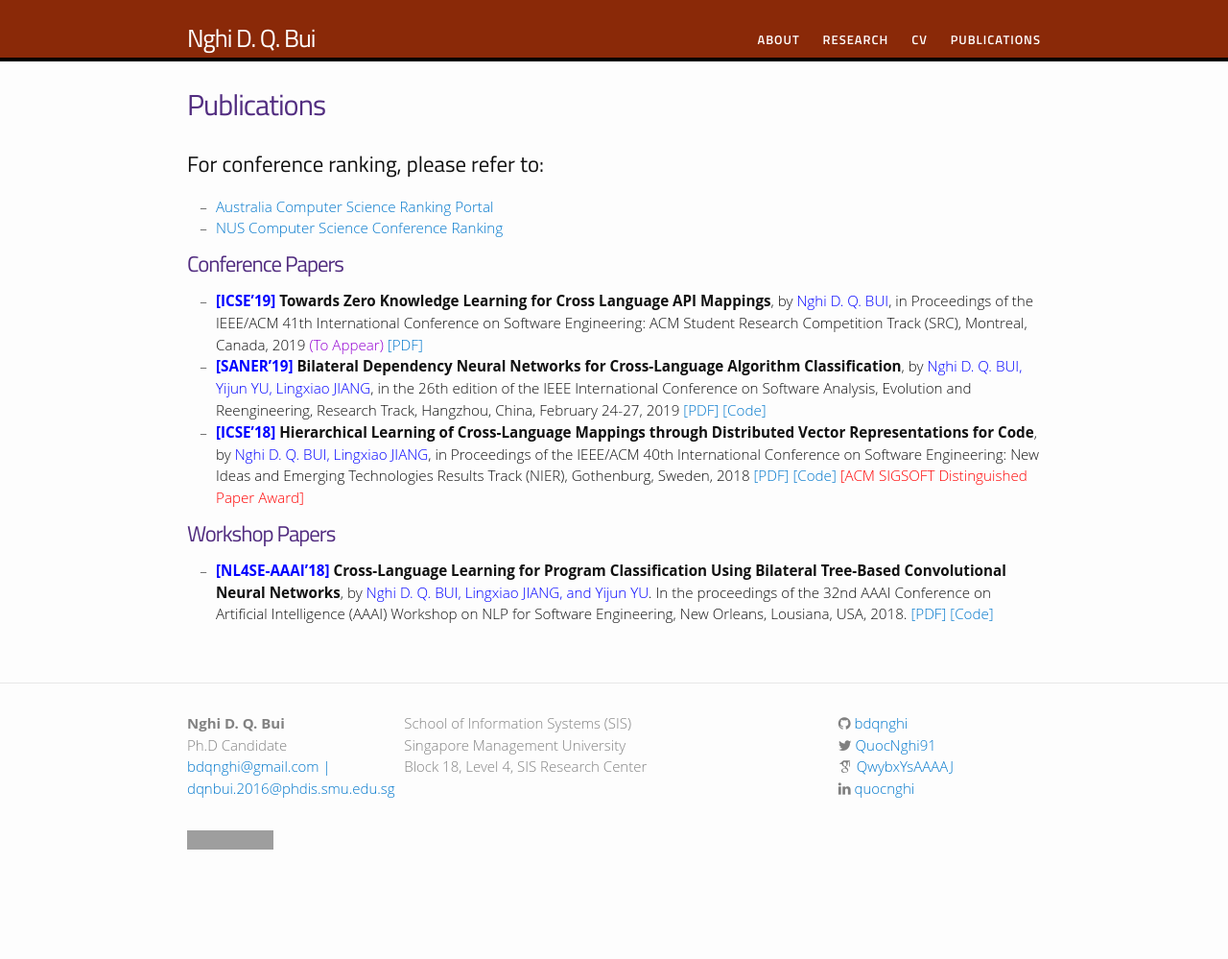
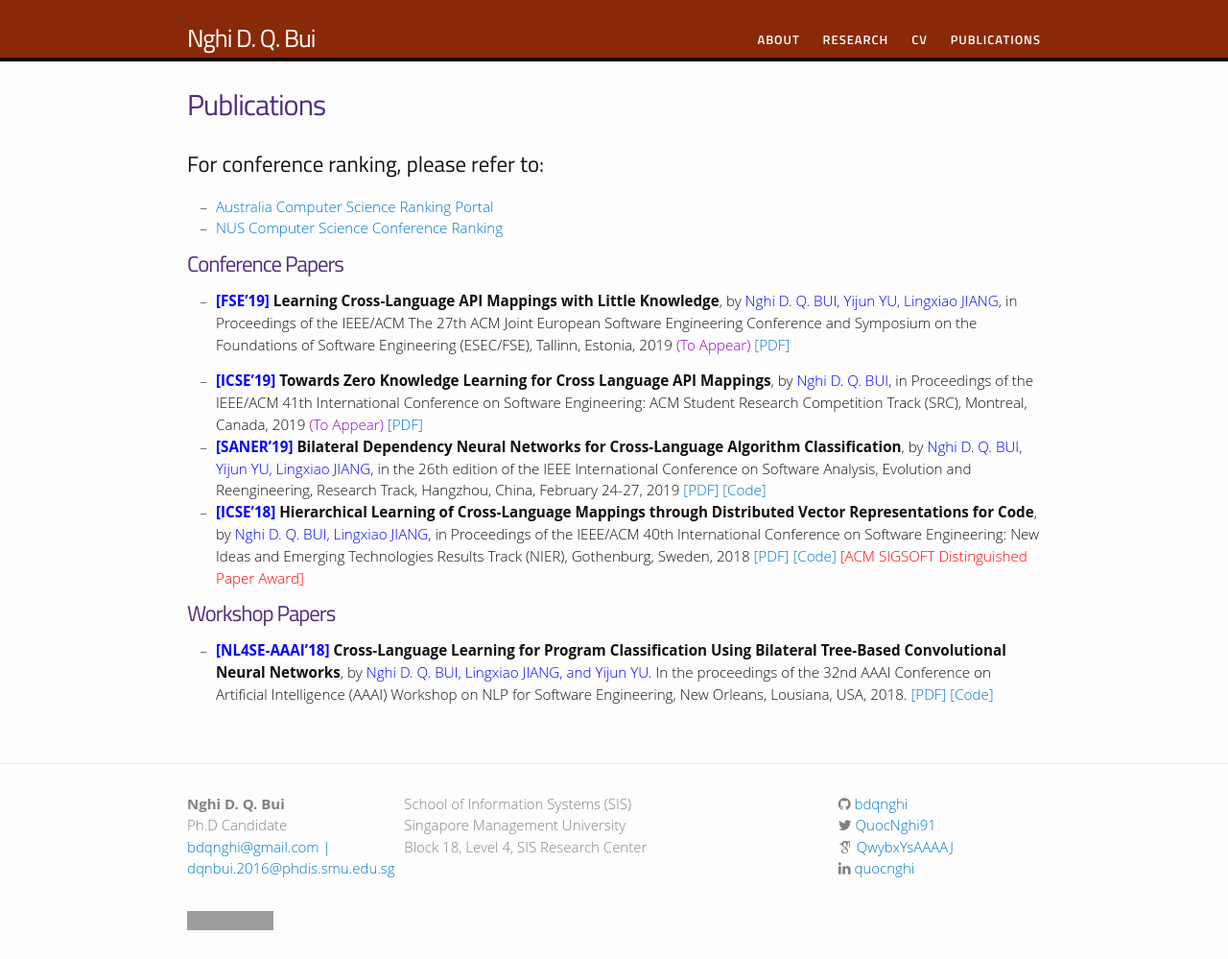
Before and after one commit to bdqnghi/bdqnghi.github.io, a Jekyll site: the page built from publications/publications.md, in a window 1280 px wide. Shown: the whole page at 96% size. Built offline with Jekyll 4.4.1, drawn with Linux system fonts in a browser that asks for light colours; nearby versions of some CDN libraries; some web fonts are replaced; before the commit the page ends 915 px from its top, so only the background shows below that; grey boxes are pictures that could not be loaded.

Commit message:
update FSE acceptance

```diff
--- a/publications/publications.md
+++ b/publications/publications.md
@@ -8,6 +8,9 @@ permalink: /publications/
 - <a href="http://www.cs.jhu.edu/~taochen/SoC_Conference_Ranking.html" target="_blank"> NUS Computer Science Conference Ranking </a>
 
 # Conference Papers
+- <span style="color:blue">**[FSE'19]**</span> **Learning Cross-Language API Mappings with Little Knowledge**, by <span style="color:blue">Nghi D. Q. BUI, Yijun YU, Lingxiao JIANG</span>, in Proceedings of the IEEE/ACM The 27th ACM Joint European Software Engineering Conference and Symposium on the Foundations of Software Engineering (ESEC/FSE), Tallinn, Estonia, 2019 <span style="color:#9400D3">(To Appear)</span> <a href="/files/FSE_2019.pdf" target="_blank"> [PDF]</a>
+<br>
+
 - <span style="color:blue">**[ICSE'19]**</span> **Towards Zero Knowledge Learning for Cross Language API Mappings**, by <span style="color:blue">Nghi D. Q. BUI</span>, in Proceedings of the IEEE/ACM 41th International Conference on Software Engineering: ACM Student Research Competition Track (SRC), Montreal, Canada, 2019 <span style="color:#9400D3">(To Appear)</span> <a href="/files/ICSE_2019_SRC.pdf" target="_blank"> [PDF]</a>
 <br>
 - <span style="color:blue">**[SANER'19]**</span> **Bilateral Dependency Neural Networks for Cross-Language Algorithm Classification**, by <span style="color:blue">Nghi D. Q. BUI, Yijun YU, Lingxiao JIANG</span>, in the 26th edition of the IEEE International Conference on Software Analysis, Evolution and Reengineering, Research Track, Hangzhou, China, February 24-27, 2019<a href="/files/SANER_2019_bilateral_dependency.pdf" target="_blank"> [PDF]</a> <a href="https://github.com/bdqnghi/bi-tbcnn" target="_blank"> [Code]</a>
```
Also changed, not shown: 1 other file.
